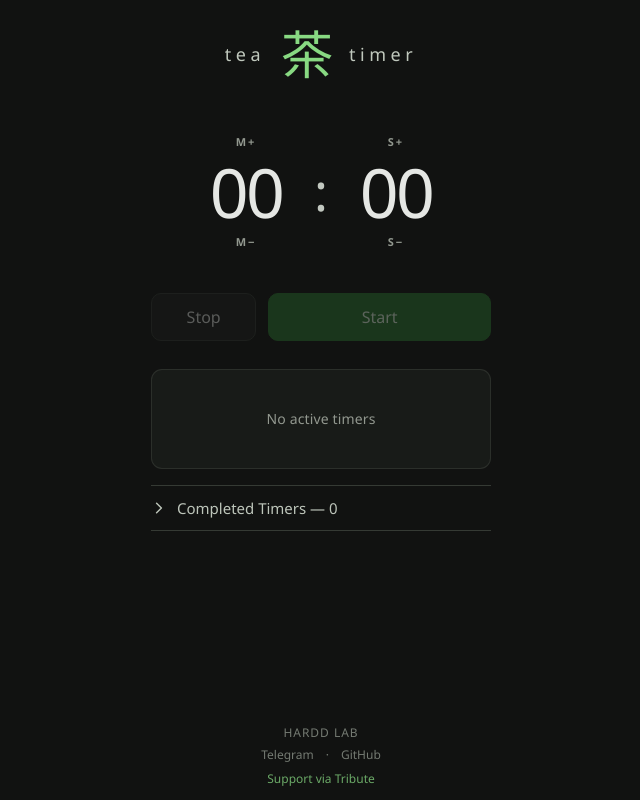
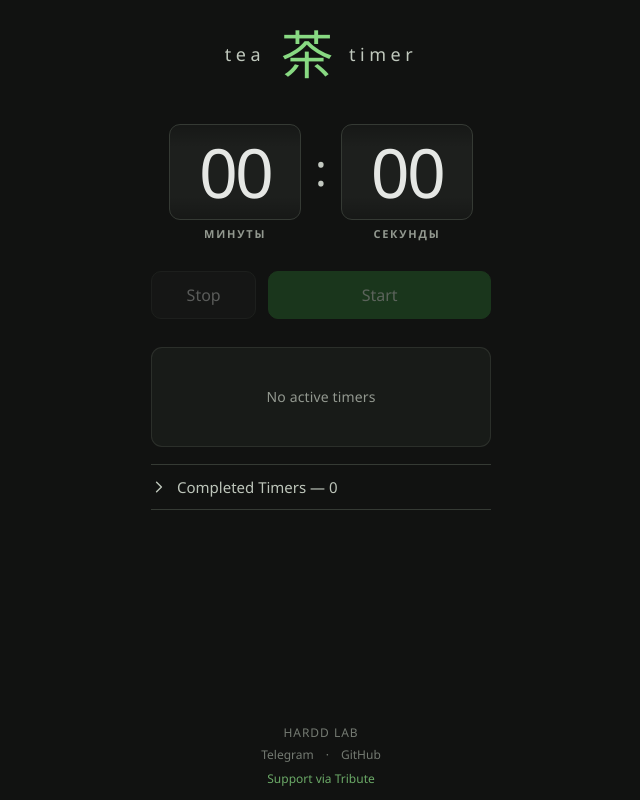
Before and after one commit to hardd23/tea-timer-trae-, a Next.js app: page / in a window 1280 px wide. Shown: the whole page, without its empty margins (319-959 px from the left). Built offline with nearby package versions, Linux system fonts and the light colour scheme.

Commit message:
feat: replace time steppers with drum pickers

```diff
--- /dev/null
+++ b/app/components/DrumPicker.tsx
@@ -0,0 +1,162 @@
+'use client';
+
+import { useCallback, useEffect, useRef, useState } from 'react';
+
+interface DrumPickerProps {
+  value: number;
+  onChange: (value: number) => void;
+  label: string;
+}
+
+interface AnimationState {
+  from: number;
+  to: number;
+  direction: 'increase' | 'decrease';
+}
+
+const STEP_THRESHOLD = 30;
+const ANIMATION_DURATION_MS = 160;
+
+const formatValue = (value: number) => String(value).padStart(2, '0');
+const wrapValue = (value: number) => (value + 60) % 60;
+
+export default function DrumPicker({ value, onChange, label }: DrumPickerProps) {
+  const [animation, setAnimation] = useState<AnimationState | null>(null);
+  const dragRef = useRef({ pointerId: -1, lastY: 0, remainder: 0 });
+  const wheelRemainderRef = useRef(0);
+  const animationTimeoutRef = useRef<number | null>(null);
+
+  useEffect(
+    () => () => {
+      if (animationTimeoutRef.current !== null) {
+        window.clearTimeout(animationTimeoutRef.current);
+      }
+    },
+    [],
+  );
+
+  const changeBy = useCallback(
+    (delta: number) => {
+      if (delta === 0) return;
+
+      const nextValue = wrapValue(value + delta);
+      setAnimation({
+        from: value,
+        to: nextValue,
+        direction: delta > 0 ? 'increase' : 'decrease',
+      });
+      onChange(nextValue);
+
+      if (animationTimeoutRef.current !== null) {
+        window.clearTimeout(animationTimeoutRef.current);
+      }
+      animationTimeoutRef.current = window.setTimeout(() => {
+        setAnimation(null);
+        animationTimeoutRef.current = null;
+      }, ANIMATION_DURATION_MS);
+    },
+    [onChange, value],
+  );
+
+  const finishDrag = (element: HTMLDivElement, pointerId: number) => {
+    if (element.hasPointerCapture(pointerId)) {
+      element.releasePointerCapture(pointerId);
+    }
+    dragRef.current.pointerId = -1;
+    dragRef.current.remainder = 0;
+  };
+
+  const handlePointerDown = (event: React.PointerEvent<HTMLDivElement>) => {
+    if (event.pointerType === 'mouse' && event.button !== 0) return;
+
+    event.currentTarget.focus();
+    event.currentTarget.setPointerCapture(event.pointerId);
+    dragRef.current = {
+      pointerId: event.pointerId,
+      lastY: event.clientY,
+      remainder: 0,
+    };
+  };
+
+  const handlePointerMove = (event: React.PointerEvent<HTMLDivElement>) => {
+    const drag = dragRef.current;
+    if (drag.pointerId !== event.pointerId) return;
+
+    drag.remainder += drag.lastY - event.clientY;
+    drag.lastY = event.clientY;
+    const steps = Math.trunc(drag.remainder / STEP_THRESHOLD);
+    if (steps === 0) return;
+
+    drag.remainder -= steps * STEP_THRESHOLD;
+    changeBy(steps);
+  };
+
+  const handleKeyDown = (event: React.KeyboardEvent<HTMLDivElement>) => {
+    const keyChanges: Record<string, number> = {
+      ArrowUp: 1,
+      ArrowDown: -1,
+      PageUp: 5,
+      PageDown: -5,
+    };
+
+    if (event.key in keyChanges) {
+      event.preventDefault();
+      changeBy(keyChanges[event.key]);
+      return;
+    }
+
+    if (event.key === 'Home') {
+      event.preventDefault();
+      changeBy(-value);
+    } else if (event.key === 'End') {
+      event.preventDefault();
+      changeBy(59 - value);
+    }
+  };
+
+  const handleWheel = (event: React.WheelEvent<HTMLDivElement>) => {
+    event.preventDefault();
+    wheelRemainderRef.current -= event.deltaY;
+    const steps = Math.trunc(wheelRemainderRef.current / STEP_THRESHOLD);
+    if (steps === 0) return;
+
+    wheelRemainderRef.current -= steps * STEP_THRESHOLD;
+    changeBy(steps);
+  };
+
+  const isAnimating = animation?.to === value;
+
+  return (
+    <div className="drum-picker-group">
+      <div
+        className="drum-picker"
+        role="spinbutton"
+        tabIndex={0}
+        aria-label={label}
+        aria-valuemin={0}
+        aria-valuemax={59}
+        aria-valuenow={value}
+        onPointerDown={handlePointerDown}
+        onPointerMove={handlePointerMove}
+        onPointerUp={(event) => finishDrag(event.currentTarget, event.pointerId)}
+        onPointerCancel={(event) => finishDrag(event.currentTarget, event.pointerId)}
+        onKeyDown={handleKeyDown}
+        onWheel={handleWheel}
+      >
+        {isAnimating && animation ? (
+          <>
+            <span className={`drum-picker-value drum-picker-outgoing drum-picker-${animation.direction}`}>
+              {formatValue(animation.from)}
+            </span>
+            <span className={`drum-picker-value drum-picker-incoming drum-picker-${animation.direction}`}>
+              {formatValue(animation.to)}
+            </span>
+          </>
+        ) : (
+          <span className="drum-picker-value">{formatValue(value)}</span>
+        )}
+      </div>
+      <span className="drum-picker-label">{label}</span>
+    </div>
+  );
+}
--- a/app/components/TeaTimer.tsx
+++ b/app/components/TeaTimer.tsx
@@ -6,6 +6,7 @@ import React, {
   useRef,
   useState,
 } from 'react';
+import DrumPicker from './DrumPicker';
 
 interface CompletedTimer {
   id: string;
@@ -347,23 +348,18 @@ const TeaTimer: React.FC = () => {
       .padStart(2, '0')}`;
   };
 
-  const handleMinuteChange = (delta: number) => {
+  const handleMinuteChange = (nextMinutes: number) => {
     setTimerSetting((prevSetting) => ({
       ...prevSetting,
-      minutes: (prevSetting.minutes + delta + 60) % 60,
+      minutes: nextMinutes,
     }));
   };
 
-  const handleSecondChange = (delta: number) => {
-    setTimerSetting((prevSetting) => {
-      const currentTotalSeconds = prevSetting.minutes * 60 + prevSetting.seconds;
-      const nextTotalSeconds = Math.max(0, currentTotalSeconds + delta);
-
-      return {
-        minutes: Math.floor(nextTotalSeconds / 60) % 60,
-        seconds: nextTotalSeconds % 60,
-      };
-    });
+  const handleSecondChange = (nextSeconds: number) => {
+    setTimerSetting((prevSetting) => ({
+      ...prevSetting,
+      seconds: nextSeconds,
+    }));
   };
 
   const handleStartTimer = () => {
@@ -460,57 +456,15 @@ const TeaTimer: React.FC = () => {
   return (
     <section className="timer-stack flex w-full flex-col" aria-label="Tea timer controls">
       <div
-        className={`flex items-center justify-center gap-3 transition-[opacity,transform] duration-300 motion-reduce:transition-none sm:gap-4 ${
+        className={`timer-setting transition-[opacity,transform] duration-300 motion-reduce:transition-none ${
           hasActiveCountdown ? 'scale-[0.96] opacity-55' : 'opacity-100'
         }`}
       >
-        <div className="flex flex-col items-center">
-          <button
-            type="button"
-            onClick={() => handleMinuteChange(1)}
-            className="time-stepper"
-            aria-label="Increase minutes"
-          >
-            M+
-          </button>
-          <div className="timer-input-digits" aria-label={`${minutes} minutes`}>
-            {String(minutes).padStart(2, '0')}
-          </div>
-          <button
-            type="button"
-            onClick={() => handleMinuteChange(-1)}
-            className="time-stepper"
-            aria-label="Decrease minutes"
-          >
-            M−
-          </button>
-        </div>
-
+        <DrumPicker value={minutes} onChange={handleMinuteChange} label="Минуты" />
         <span className="timer-input-separator" aria-hidden="true">
           :
         </span>
-
-        <div className="flex flex-col items-center">
-          <button
-            type="button"
-            onClick={() => handleSecondChange(10)}
-            className="time-stepper"
-            aria-label="Increase seconds"
-          >
-            S+
-          </button>
-          <div className="timer-input-digits" aria-label={`${seconds} seconds`}>
-            {String(seconds).padStart(2, '0')}
-          </div>
-          <button
-            type="button"
-            onClick={() => handleSecondChange(-10)}
-            className="time-stepper"
-            aria-label="Decrease seconds"
-          >
-            S−
-          </button>
-        </div>
+        <DrumPicker value={seconds} onChange={handleSecondChange} label="Секунды" />
       </div>
 
       <div className="functional-block timer-actions grid w-full grid-cols-3 gap-3">
--- a/app/globals.css
+++ b/app/globals.css
@@ -72,30 +72,7 @@ button {
   gap: 0;
 }
 
-.time-stepper {
-  display: inline-flex;
-  min-width: 44px;
-  height: 36px;
-  align-items: center;
-  justify-content: center;
-  border-radius: 8px;
-  color: var(--color-text-secondary);
-  font-size: 0.6875rem;
-  font-weight: 650;
-  letter-spacing: 0.18em;
-  transition: color 160ms ease, background-color 160ms ease;
-}
-
-.time-stepper:hover {
-  background: rgb(255 255 255 / 4%);
-  color: var(--color-text-primary);
-}
-
-.time-stepper:active {
-  background: rgb(255 255 255 / 7%);
-}
-
-.time-stepper:focus-visible,
+.drum-picker:focus-visible,
 .control-button:focus-visible,
 .accordion-trigger:focus-visible,
 .delete-button:focus-visible,
@@ -106,21 +83,106 @@ button {
   outline-offset: 2px;
 }
 
-.timer-input-digits {
-  width: clamp(84px, 27vw, 104px);
+.timer-setting {
+  display: flex;
+  align-items: center;
+  justify-content: center;
+  gap: clamp(8px, 3vw, 14px);
+}
+
+.drum-picker-group {
+  display: flex;
+  min-width: clamp(116px, 31vw, 132px);
+  flex-direction: column;
+  align-items: center;
+  gap: 8px;
+}
+
+.drum-picker {
+  position: relative;
+  display: grid;
+  width: 100%;
+  height: clamp(88px, 23vw, 96px);
+  place-items: center;
+  overflow: hidden;
+  border: 1px solid var(--color-border);
+  border-radius: 11px;
+  background:
+    linear-gradient(180deg, rgb(0 0 0 / 22%), transparent 24%, transparent 76%, rgb(0 0 0 / 22%)),
+    var(--color-bg-secondary);
+  cursor: ns-resize;
+  touch-action: none;
+  user-select: none;
+}
+
+.drum-picker-value {
+  position: absolute;
   color: var(--color-text-primary);
-  font-size: clamp(48px, 16vw, 68px);
+  font-size: clamp(52px, 15vw, 68px);
   font-variant-numeric: tabular-nums;
   font-weight: 350;
   letter-spacing: -0.04em;
-  line-height: 0.95;
+  line-height: 1;
   text-align: center;
 }
 
+.drum-picker-outgoing.drum-picker-increase {
+  animation: drum-exit-up 160ms ease-out forwards;
+}
+
+.drum-picker-incoming.drum-picker-increase {
+  animation: drum-enter-up 160ms ease-out forwards;
+}
+
+.drum-picker-outgoing.drum-picker-decrease {
+  animation: drum-exit-down 160ms ease-out forwards;
+}
+
+.drum-picker-incoming.drum-picker-decrease {
+  animation: drum-enter-down 160ms ease-out forwards;
+}
+
+.drum-picker-label {
+  color: var(--color-text-secondary);
+  font-size: 0.6875rem;
+  font-weight: 650;
+  letter-spacing: 0.16em;
+  line-height: 1;
+  text-transform: uppercase;
+}
+
+@keyframes drum-exit-up {
+  to {
+    opacity: 0;
+    transform: translateY(-70%);
+  }
+}
+
+@keyframes drum-enter-up {
+  from {
+    opacity: 0;
+    transform: translateY(70%);
+  }
+}
+
+@keyframes drum-exit-down {
+  to {
+    opacity: 0;
+    transform: translateY(70%);
+  }
+}
+
+@keyframes drum-enter-down {
+  from {
+    opacity: 0;
+    transform: translateY(-70%);
+  }
+}
+
 .timer-input-separator {
-  margin-top: -2px;
+  margin-top: -25px;
   color: #c2c8c0;
-  font-size: clamp(2.25rem, 10vw, 3.25rem);
+  font-size: clamp(2rem, 8vw, 2.75rem);
   font-weight: 300;
   line-height: 1;
 }
@@ -437,4 +499,9 @@ button {
   .scroll-thumb {
     transition: none;
   }
+
+  .drum-picker-outgoing,
+  .drum-picker-incoming {
+    animation: none;
+  }
 }
```
